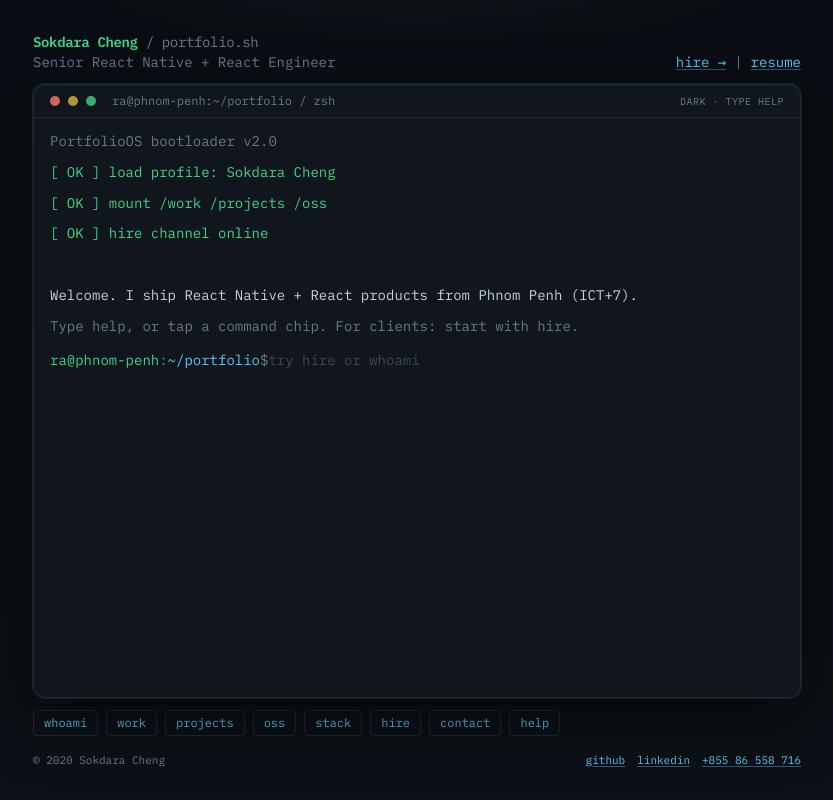
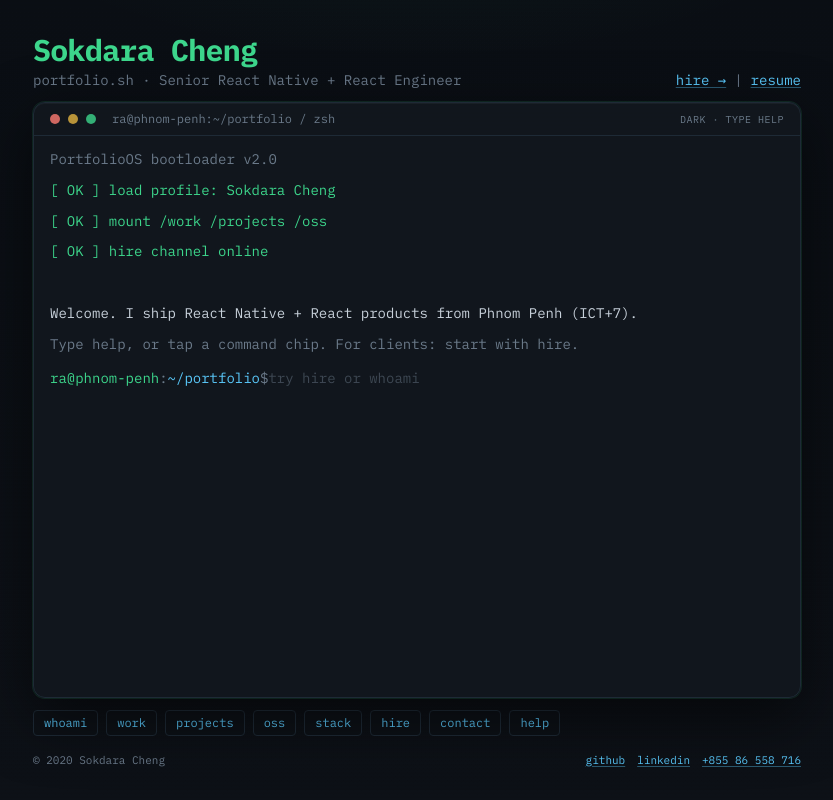
Before and after one commit to chengsokdara/portfolio, a React (Vite) app: page / in a window 1280 px wide. Shown: the whole page, without its empty margins (223-1056 px from the left). Built offline with nearby package versions, Linux system fonts and the light colour scheme.

Commit message:
Fix terminal caret, work scroll, and name size
Drop the far-right fake blink block and use a green native caret.
Scroll to the start of the latest command frame so work shows newest
roles first. Enlarge the site name in the header and whoami output.

```diff
--- a/src/App.tsx
+++ b/src/App.tsx
@@ -89,7 +89,7 @@ function CommandFrame({
 }) {
   const label = command.trim().split(/\s+/)[0]?.toLowerCase() || 'cmd'
   return (
-    <div className="my-3 overflow-hidden rounded-md border border-line/80 bg-bg-2/50">
+    <div data-cmd-frame className="my-3 overflow-hidden rounded-md border border-line/80 bg-bg-2/50">
       <div className="flex items-center gap-2 border-b border-line/80 bg-bg/80 px-3 py-1.5">
         <span className="text-dim">#</span>
         <span className="text-yellow font-semibold tracking-wide">{label}</span>
@@ -164,7 +164,7 @@ function runCommand(raw: string): ReactNode {
       return (
         <Block>
           <p>
-            <span className="text-green">{site.name}</span>
+            <span className="text-2xl font-bold text-green sm:text-3xl">{site.name}</span>
             <span className="text-dim"> aka ra</span>
           </p>
           <p className="text-fg">{site.role}</p>
@@ -209,7 +209,12 @@ function runCommand(raw: string): ReactNode {
           ) : null}
         </div>
       ))
-      return <div className="space-y-4">{rows}</div>
+      return (
+        <div className="space-y-4">
+          <p className="text-dim text-xs">latest first</p>
+          {rows}
+        </div>
+      )
     }
 
     case 'projects':
@@ -466,7 +471,15 @@ export default function App() {
   }, [bootCount, reducedMotion])
 
   useEffect(() => {
-    bottomRef.current?.scrollIntoView({ behavior: reducedMotion ? 'auto' : 'smooth' })
+    const behavior: ScrollBehavior = reducedMotion ? 'auto' : 'smooth'
+    // Prefer the start of the latest command output so long lists (work) begin on-screen.
+    const frames = document.querySelectorAll('[data-cmd-frame]')
+    const last = frames[frames.length - 1]
+    if (last) {
+      last.scrollIntoView({ behavior, block: 'start' })
+      return
+    }
+    bottomRef.current?.scrollIntoView({ behavior, block: 'end' })
   }, [lines, bootCount, booting, reducedMotion])
 
   const pushOutput = useCallback((nodes: ReactNode) => {
@@ -529,11 +542,14 @@ export default function App() {
       <div className="relative z-10 mx-auto flex w-full max-w-3xl flex-1 flex-col fade-up">
         <header className="mb-3 flex items-end justify-between gap-3 text-xs sm:text-sm">
           <div>
-            <p className="text-green font-semibold tracking-tight">
+            <p className="text-2xl font-bold tracking-tight text-green sm:text-3xl">
               {site.name}
-              <span className="text-dim font-normal"> / portfolio.sh</span>
             </p>
-            <p className="text-dim">{site.role}</p>
+            <p className="mt-0.5 text-xs text-dim sm:text-sm">
+              <span className="text-dim">portfolio.sh</span>
+              <span className="text-dim"> · </span>
+              {site.role}
+            </p>
           </div>
           <div className="flex flex-wrap items-center justify-end gap-2">
             <A href={`mailto:${site.email}?subject=Project%20inquiry%20-%20Sokdara%20Cheng`}>
@@ -639,11 +655,10 @@ export default function App() {
                       if (match) setValue(match)
                     }
                   }}
-                  className="min-w-0 flex-1 bg-transparent text-fg outline-none placeholder:text-dim/50"
+                  className="min-w-0 flex-1 bg-transparent text-fg caret-green outline-none placeholder:text-dim/50"
                   placeholder={booting ? '' : 'try hire or whoami'}
                   disabled={booting}
                 />
-                <span className="blink ml-0.5 inline-block h-4 w-2 bg-cursor" aria-hidden />
               </form>
             )}
             <div ref={bottomRef} />
```
